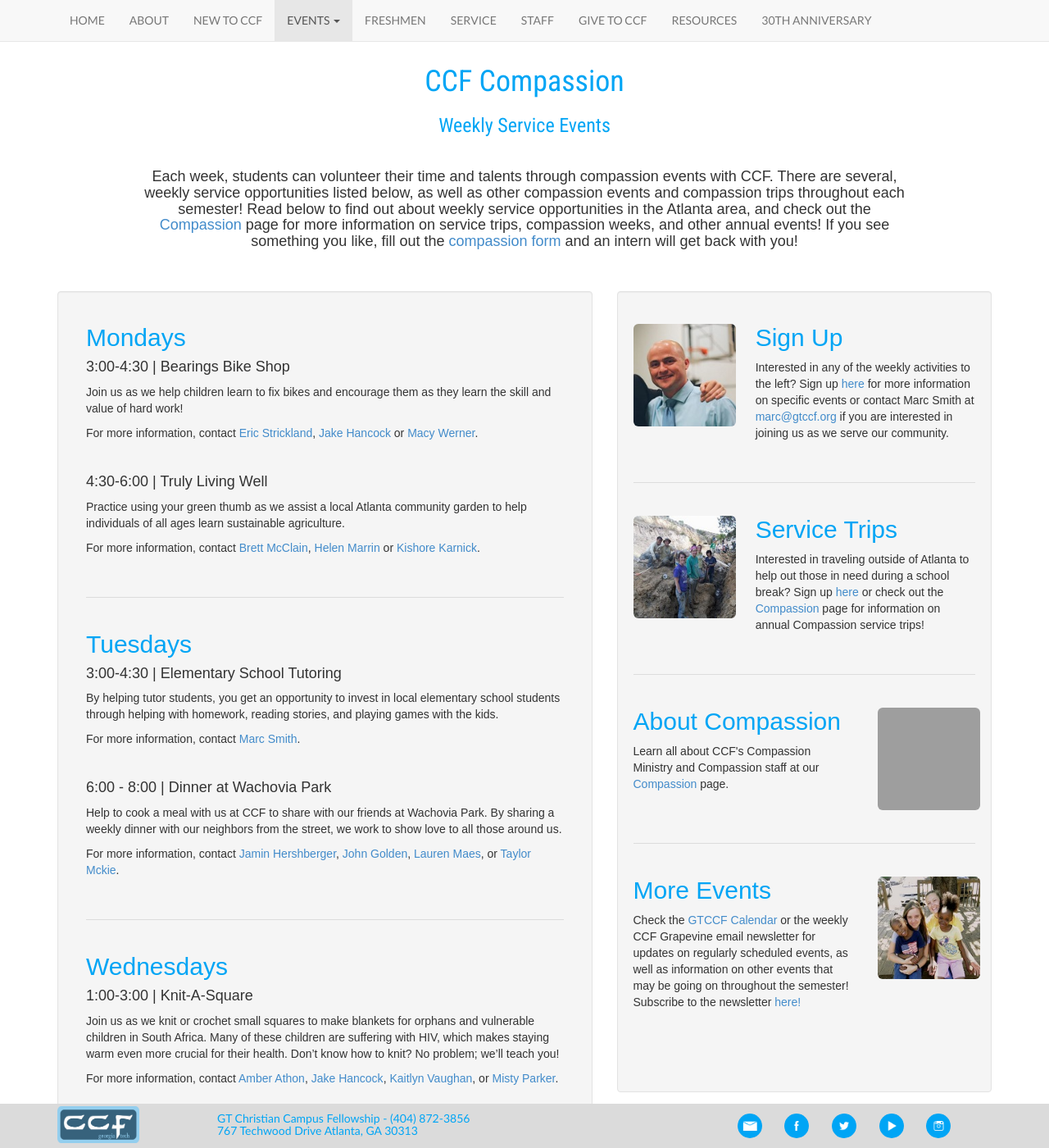
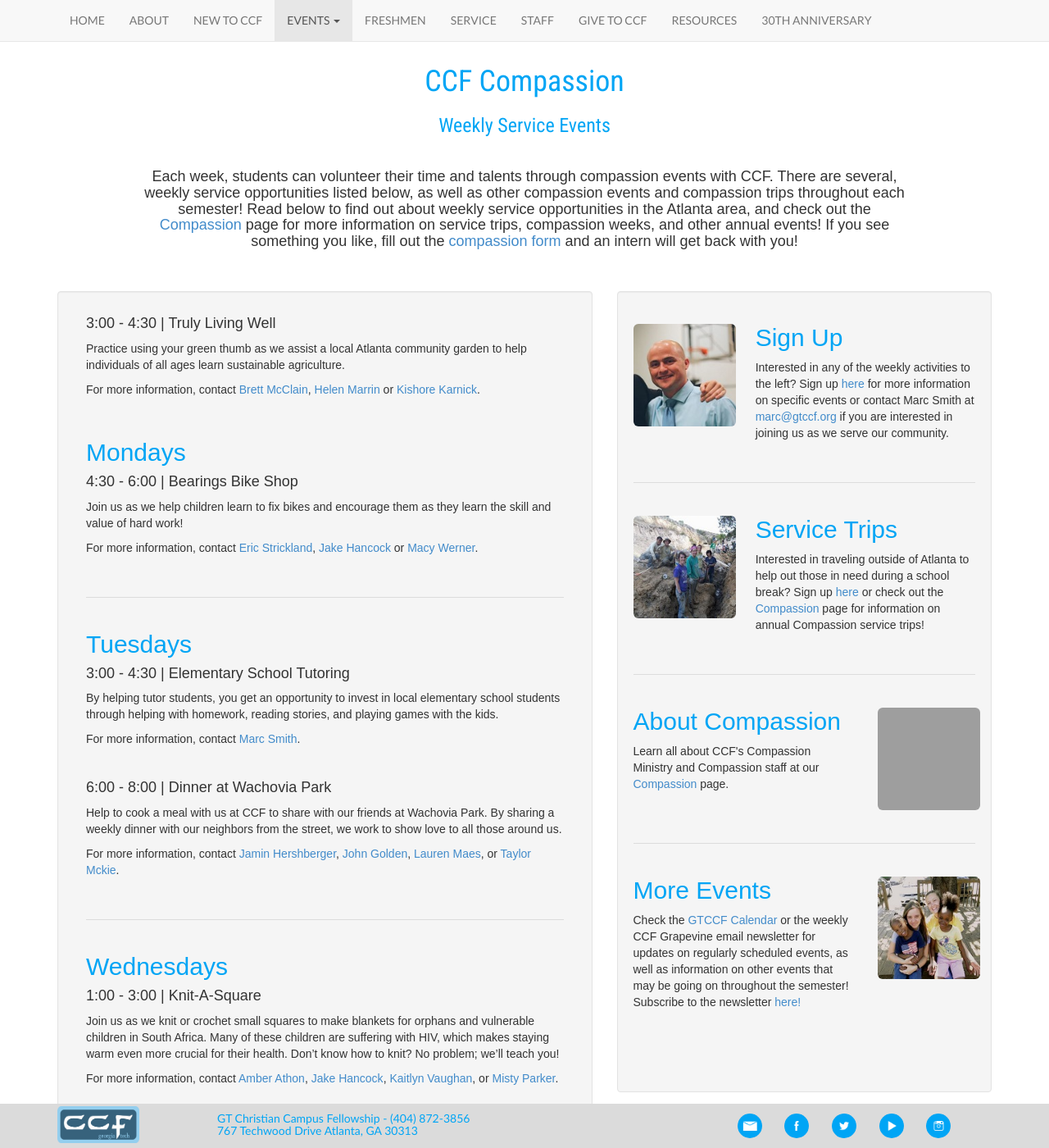
Before and after one commit to gtccf/gtccf.github.io, a Jekyll site: the page built from events/compassion/index.html, in a window 1280 px wide and 1400 px high. Shown: the whole window at 82% size. Built offline with Jekyll 4.4.1, drawn with Linux system fonts in a browser that asks for light colours; nearby versions of some CDN libraries; some of the changed text lies outside the part shown; grey boxes are pictures that could not be loaded.

Commit message:
Compassion updates

```diff
--- a/compassion/index.html
+++ b/compassion/index.html
@@ -97,8 +97,8 @@ layout: default
       <div class="divider"></div>
       <div class="row">
         <div class="col-md-4"><br><!--a target="_blank" href="{{ site.baseurl }}/flyers/flyerargo.png"--><img src="{{ site.baseurl }}/photos/compassion/gowest.png" width="100%" class="img-rounded"></a></div>
-        <div class="col-md-8"><div class="blue"><strong><h4><br />Fall Break: Water Relief</strong> <br> Flint, MI | October 6-10, 2017</h4></div>
-          Join us over fall break as we work to bring relief to people inundated by unclean waters. More information to come. Talk to <a href="mailto:marc@gtccf.org">Marc Smith</a> for more info.
+        <div class="col-md-8"><div class="blue"><strong><h4><br />Fall Break: Flood Relief</strong> <br> Houston, TX | October 6-10, 2017</h4></div>
+          Join us over fall break as we work to bring relief to the victims of Hurricane Harvey. More information to come. Talk to <a href="mailto:marc@gtccf.org">Marc Smith</a> for more info.
         </div>
       </div>
 
--- a/events/compassion/index.html
+++ b/events/compassion/index.html
@@ -17,15 +17,17 @@ layout: default
       <div class="col-md-9 col-lg-7">
         <div class="well profile">
           <div class="col-xs-12">
+
+
+            <h4>3:00 - 4:30  |  Truly Living Well</h4>
+            <p>Practice using your green thumb as we assist a local Atlanta community garden to help individuals of all ages learn sustainable agriculture.</p>
+            <p>For more information, contact <a href="mailto:brett.mcclain@gtccf.org">Brett McClain</a>, <a href="mailto:helen.marrin@gtccf.org">Helen Marrin</a> or <a href="mailto:kishore.karnick@gtccf.org">Kishore Karnick</a>.</p>
+            <br>
             <div class="blue"><h2>Mondays</h2></div>
-            <h4>3:00-4:30  |  Bearings Bike Shop</h4>
+            <h4>4:30 - 6:00  |  Bearings Bike Shop</h4>
             <p>Join us as we help children learn to fix bikes and encourage them as they learn the skill and value of hard work!</p>
             <p>For more information, contact <a href="mailto:eric.strickland@gtccf.org">Eric Strickland</a>, <a href="mailto:jake.hancock@gtccf.org">Jake Hancock</a> or <a href="mailto:macy.werner@gtccf.org">Macy Werner</a>.</p>
 
-            <br>
-            <h4>4:30-6:00  |  Truly Living Well</h4>
-            <p>Practice using your green thumb as we assist a local Atlanta community garden to help individuals of all ages learn sustainable agriculture.</p>
-            <p>For more information, contact <a href="mailto:brett.mcclain@gtccf.org">Brett McClain</a>, <a href="mailto:helen.marrin@gtccf.org">Helen Marrin</a> or <a href="mailto:kishore.karnick@gtccf.org">Kishore Karnick</a>.</p>
             <!--<h4>4:30-6:00  |  Bright Futures Team Building</h4>
             <p>Come hang out with us as we play leadership games with children at Bright Futures Academy and show them how to impact the future of Atlanta.</p>
             <p>For more information, contact <a
@@ -40,7 +42,7 @@ layout: default
             <p>You get a chance to participate in or assist leading a Yoga class taught to women living in My Sister’s House.</p>
             <p>For more information, contact <a href="mailto:tina@gtccf.org">Tina Washington</a>.</p>-->
 
-            <h4>3:00-4:30  |  Elementary School Tutoring</h4>
+            <h4>3:00 - 4:30  |  Elementary School Tutoring</h4>
             <p>By helping tutor students, you get an opportunity to invest in local elementary school students through helping with homework, reading stories, and playing games with the kids.</p>
             <p>For more information, contact <a href="mailto:marc@gtccf.org">Marc Smith</a>.</p>
 
@@ -63,13 +65,13 @@ layout: default
             <p>Help serve hot meals to people in the Centennial Park area. You get to have conversations with them and hear their stories. By sharing a weekly dinner with our neighbors from the street, we work to show love to all those around us.</p>
             <p>For more information, contact <a href="mailto:brandon@gtccf.org">Brandon Copeland</a>.</p>-->
 
-            <h4>1:00-3:00  |  Knit-A-Square</h4>
+            <h4>1:00 - 3:00  |  Knit-A-Square</h4>
             <p>Join us as we knit or crochet small squares to make blankets for orphans and vulnerable children in South Africa. Many of these children are suffering with HIV, which makes staying warm even more crucial for their health. Don’t know how to knit? No problem; we’ll teach you!</p>
             <p>For more information, contact <a href="mailto:amber.athon@gtccf.org">Amber Athon</a>, <a href="mailto:jake.hancock@gtccf.org">Jake Hancock</a>, <a href="mailto:kaitlyn.vaughan@gtccf.org">Kaitlyn Vaughan</a>, or <a href="mailto:misty.parker@gtccf.org">Misty Parker</a>.</p>
 
             <br>
 
-            <h4>3:00-4:30 |  Tutoring at Cristo Rey</h4>
+            <h4>3:00 - 4:30 |  Tutoring at Cristo Rey</h4>
             <p>By tutoring at Cristo Rey Atlanta Jesuit High School, you get an opportunity to invest in high school students through helping with homework and getting to make new friends within our Atlanta community. The first time slot is tutoring Geometry with Emily, while the second time slot is tutoring Chemistry with Austin.</p>
             <p>For more information, contact <a href="mailto:mason.brantley@gtccf.org">Mason Brantley</a> or <a href="mailto:taylor/mckie@gtccf.org">Taylor McKie</a>.</p>
 
@@ -83,11 +85,11 @@ layout: default
             <br>
 
             <div class="blue"><h2>Thursdays</h2></div>
-            <h4>11:00-12:30  |  ReMerge & Art</h4>
+            <h4>11:00 - 12:30  |  ReMerge & Art</h4>
             <p>Every Thursday, we head over to ReMerge (formerly known as Church on the Street) to share lunch and build relationships. Through sharing a meal with our most vulnerable neighbors, the homeless of Atlanta, we foster intentional and diverse Christian communities where everyone is welcome.</p>
             <p>For more information, contact <a href="mailto:josh.dixon@gtccf.org">Josh Dixon</a> or <a href="mailto:paloma.cc@gtccf.org">Paloma Costa</a>.</p>
 <br>
-            <h4>3:00-4:30|  Making Sandwiches at CCF</h4>
+            <h4>3:00 - 4:30|  Making Sandwiches at CCF</h4>
             <p>On Mondays, we meet at the CCF house and make sandwiches for our friends on the streets. </p>
             <p>For more information, contact <a href="mailto:john.carlisle@gtccf.org">John Carlisle</a>, <a href="mailto:kishore.karnick@gtccf.org">Kishore Karnick</a>, or <a href="mailto:molly.ricks@gtccf.org">Molly Ricks</a>.</p>
 
```
